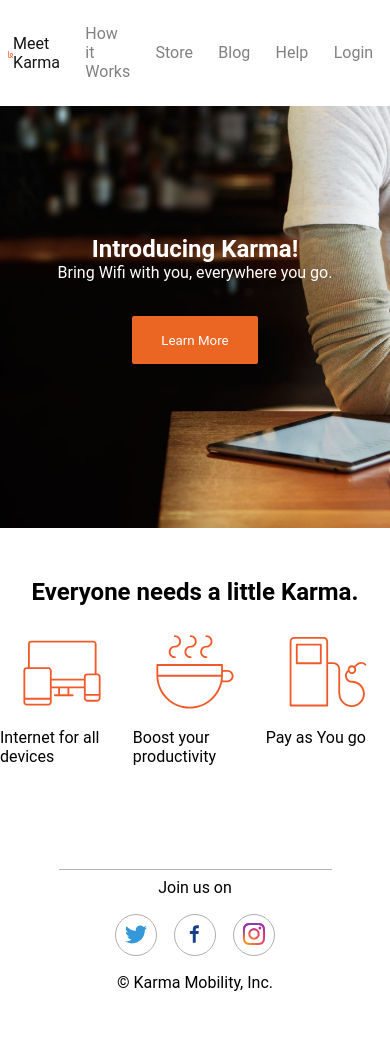
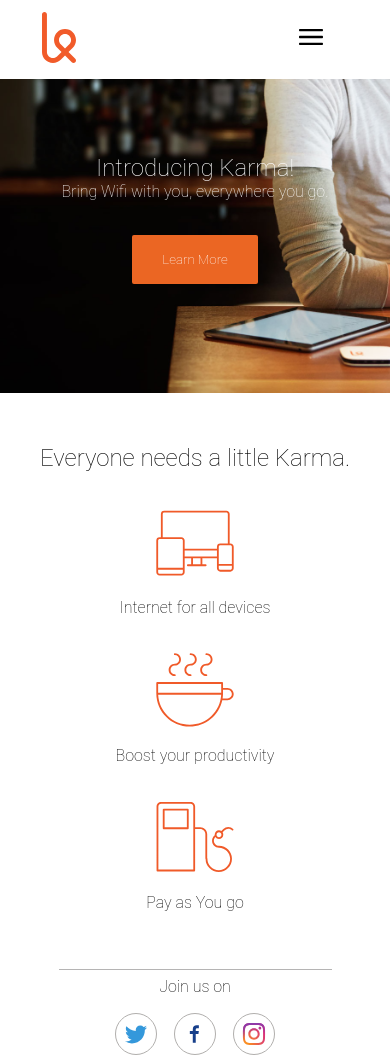
Before and after one commit to noelizp7/Activitats-marques, a plain HTML site: page Exercici-KarmaWebResponsive/indexkarma.html in a window 390 px wide. Shown: the top 1058 px of the page. Drawn offline with Linux system fonts and the light colour scheme.

Commit message:
Exercici Karma acabat
Feta l'adaptació a mobil

```diff
--- a/Exercici-KarmaWebResponsive/css/style.css
+++ b/Exercici-KarmaWebResponsive/css/style.css
@@ -3,8 +3,9 @@
     padding: 0;
     text-decoration: none;
     list-style: none;
-    font-family: 'Roboto', 'Helvetica Neue', Arial, sans-serif;
+    font-family: 'Roboto', sans-serif;
     box-sizing: border-box;
+    font-weight: 100;
 }
 
 body.grid-container {
@@ -12,7 +13,7 @@ body.grid-container {
     width: 100vw;
     display: grid;
     grid-template-columns: 1fr 1fr 1fr;
-    grid-template-rows: 1fr 4fr 1fr 2fr 2fr;
+    grid-template-rows: 1fr 3fr 1fr 2fr 2fr;
 }
 
 nav {
@@ -25,9 +26,16 @@ nav {
     padding-right: 2vh;
 }
 
+
+#nav-icon{
+    display: none;
+
+}
+
 .logo-nav {
     height: auto;
     width: 4vh;
+    margin-left: 4vh;
 
 }
 
@@ -50,12 +58,18 @@ nav {
 .adittions a {
     text-decoration: none;
     color: grey;
+
 }
+
+a:hover {
+    color: rgb(235, 102, 35) ;
+}
+
 
 .banner-container {
     grid-column: 1 / -1;
+    grid-row: 2;
     width: 100%;
-    height: 50vh; /* Damos una altura fija para que la capa absoluta funcione bien */
     position: relative;
     overflow: hidden;
     display: flex;
@@ -114,7 +128,7 @@ nav {
     grid-row: 4;
     display: flex;
     justify-content: center;
-    gap: 1vh;
+    gap: 5vh;
 
 }
 
@@ -198,3 +212,70 @@ footer #copy {
     margin-top: 2vh;
     justify-self: center;
 }
+
+
+@media screen and (max-width:767px){
+
+    body.grid-container {
+        min-height: 100vh;
+        width: 100vw;
+        display: grid;
+        grid-template-columns: 1fr;
+        grid-template-rows: 1fr 4fr 1fr 6fr 2fr;
+
+    }
+    nav {
+        grid-column: 1 / -1;
+        grid-row: 1;
+    }
+
+
+    nav .menu {
+        margin-right: 6vh;
+        position: relative;
+
+    }
+
+
+/* COMO ESCONDER LOS NAVS  */
+
+
+
+
+    .banner-container{
+        grid-column: 1/-1;
+        grid-row: 2;
+    }
+
+    .adittions{
+        display: none;
+    }
+
+
+    #text-card {
+        grid-column: 1/-1;
+        grid-row: 3;
+    }
+
+    .container-cards {
+        display: flex;
+        flex-direction: column;
+        grid-column: 1/-1;
+        grid-row: 4;
+        gap: 4vh;
+        justify-content: center; /* Centra horizontalmente */
+        align-items: center;
+        /* centrar de manera vertical */
+    }
+
+    .container-cards .card {
+        align-items: center;
+    }
+
+
+    footer {
+        grid-column: 1/-1;
+        grid-row: 5;
+    }
+
+}
--- a/Exercici-KarmaWebResponsive/indexkarma.html
+++ b/Exercici-KarmaWebResponsive/indexkarma.html
@@ -17,6 +17,11 @@
         <div class="logo-nav">
             <img src="./img/karma-logo.svg" alt="Karma Logo">
         </div>
+
+        <div class="menu">
+            <img src="./img/menu-hamburger.svg" alt="">
+        </div>
+
         <div class="adittions">
             <a id="meet" href="#">Meet Karma</a>
             <a href="#">How it Works</a>
@@ -56,7 +61,7 @@
         </div>
 
     </div>
-        <hr>
+    <hr>
     <footer>
         <p id="join">Join us on</p>
         <div class="icons">
```
